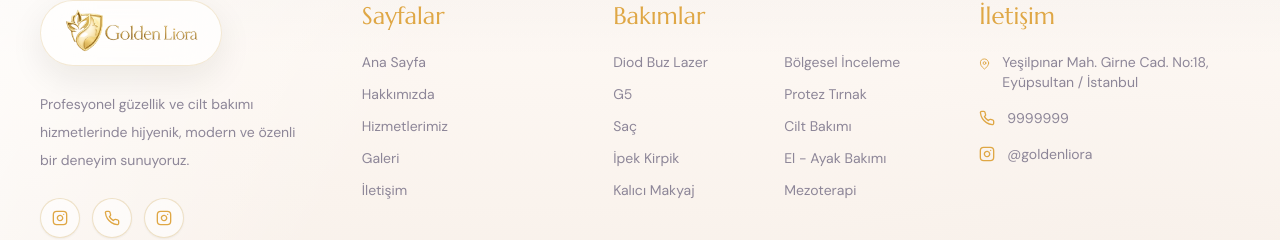
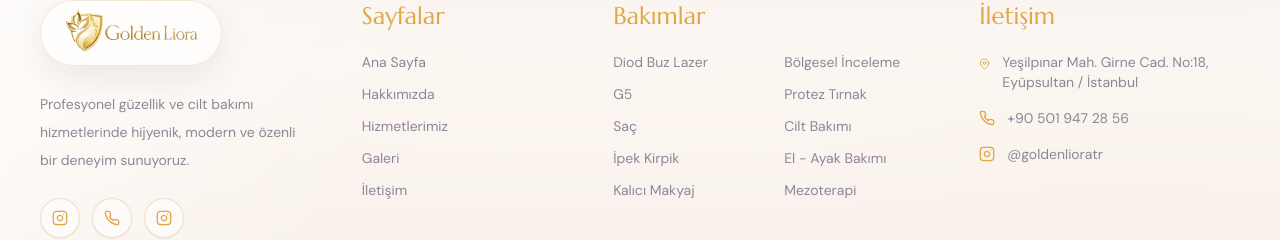
Before and after one commit to alceixcompany/goldenliora, a Next.js app: page /iletisim in a window 1280 px wide. Shown: the part 2151-2391 px from the top of the page. Built offline with nearby package versions, Linux system fonts and the light colour scheme; no server answers; the database is empty.

Commit message:
Update contact details and homepage media

```diff
--- a/src/app/haberler/[slug]/page.tsx
+++ b/src/app/haberler/[slug]/page.tsx
@@ -103,7 +103,7 @@ const HaberDetay = () => {
 
   const shareOnWhatsApp = () => {
     const text = `${haber?.title || ''} ${window.location.href}`;
-    const url = `https://wa.me/9999999/?text=${encodeURIComponent(text)}`;
+    const url = `https://wa.me/905019472856?text=${encodeURIComponent(text)}`;
     window.open(url, '_blank');
   };
 
--- a/src/app/hakkimizda/page.tsx
+++ b/src/app/hakkimizda/page.tsx
@@ -64,8 +64,8 @@ const AboutPage = () => {
             >
               <div className="relative aspect-[4/5] rounded-[48px] overflow-hidden border border-[rgba(212,175,55,0.22)] shadow-2xl">
                 <Image
-                  src="/content/gallery/reception-lounge.png"
-                  alt="Golden Liora Felsefesi"
+                  src="/dukkan_giris.webp"
+                  alt="Golden Liora dükkan girişi"
                   fill
                   className="object-cover"
                 />
@@ -184,7 +184,7 @@ const AboutPage = () => {
                 İLETİŞİME GEÇİN
               </Link>
               <a
-                href="tel:9999999"
+                href="tel:+905019472856"
                 className="lale-outline-button"
               >
                 HEMEN ARA
--- a/src/app/hizmet-bolgelerimiz/[slug]/page.tsx
+++ b/src/app/hizmet-bolgelerimiz/[slug]/page.tsx
@@ -218,13 +218,13 @@ const ServiceAreaDetailPage = () => {
           </p>
           <div className="flex flex-col sm:flex-row gap-4 justify-center">
             <a
-              href="tel:9999999"
+              href="tel:+905019472856"
               className="lale-gold-button gap-2"
             >
               📞 Hemen Ara
             </a>
             <a
-              href="https://wa.me/9999999/"
+              href="https://wa.me/905019472856"
               target="_blank"
               rel="noopener noreferrer"
               className="lale-outline-button gap-2"
--- a/src/app/hizmet-bolgelerimiz/page.tsx
+++ b/src/app/hizmet-bolgelerimiz/page.tsx
@@ -274,13 +274,13 @@ const ServiceAreasPage = () => {
           </p>
           <div className="flex flex-col sm:flex-row gap-4 justify-center">
             <a
-              href="tel:9999999"
+              href="tel:+905019472856"
               className="lale-gold-button gap-2"
             >
               📞 Hemen Ara
             </a>
             <a
-              href="https://wa.me/9999999/"
+              href="https://wa.me/905019472856"
               target="_blank"
               rel="noopener noreferrer"
               className="lale-outline-button gap-2"
--- a/src/app/iletisim/page.tsx
+++ b/src/app/iletisim/page.tsx
@@ -256,7 +256,7 @@ const ContactPage = () => {
 
                 <div className="space-y-8">
                   {[
-                    { icon: FiPhone, title: "Telefon", value: "9999999", sub: "Randevu & Bilgi Hattı" },
+                    { icon: FiPhone, title: "Telefon", value: "+90 501 947 28 56", sub: "Randevu & Bilgi Hattı" },
                     { icon: FiMail, title: "E-posta", value: "info@goldenliora.com", sub: "7/24 Destek" },
                     { icon: FiMapPin, title: "Adres", value: "Yeşilpınar Mah. Girne Cad. No:18", sub: "Eyüpsultan / İstanbul, Türkiye" },
                     { icon: FiClock, title: "Çalışma Saatleri", value: "09:00 - 20:00", sub: "Pazartesi - Cumartesi (Randevu İle)" }
@@ -306,7 +306,7 @@ const ContactPage = () => {
           <p className="text-[rgba(251,250,246,0.68)] text-lg mb-12 max-w-xl mx-auto">Güzellik ipuçları, yeni uygulamalar ve kampanyalarımızdan ilk siz haberdar olun.</p>
 
           <a
-            href="https://www.instagram.com/goldenliora/"
+            href="https://www.instagram.com/goldenlioratr/"
             target="_blank"
             rel="noopener noreferrer"
             className="inline-flex items-center justify-center rounded-full bg-[var(--lale-gold)] hover:bg-[var(--lale-gold-soft)] px-8 py-4 text-sm font-bold tracking-[0.15em] text-[#2c2738] shadow-[0_16px_34px_rgba(212,175,55,0.2)] transition-all duration-300 hover:scale-[1.02] active:scale-[0.98]"
--- a/src/components/Contact.tsx
+++ b/src/components/Contact.tsx
@@ -5,14 +5,14 @@ import { FiArrowUpRight, FiInstagram, FiMapPin, FiPhone } from 'react-icons/fi';
 const contacts = [
   {
     label: 'Telefon',
-    value: '9999999',
-    href: 'tel:9999999',
+    value: '+90 501 947 28 56',
+    href: 'tel:+905019472856',
     icon: FiPhone,
   },
   {
     label: 'Instagram',
-    value: '@goldenliora',
-    href: 'https://www.instagram.com/goldenliora/',
+    value: '@goldenlioratr',
+    href: 'https://www.instagram.com/goldenlioratr/',
     icon: FiInstagram,
   },
   {
@@ -42,7 +42,7 @@ const Contact = () => {
                 Instagram üzerinden yazabilir ya da iletişim formunu doldurabilirsiniz.
               </p>
               <div className="mt-8 flex flex-col gap-3 sm:flex-row">
-                <a href="tel:9999999" className="lale-gold-button gap-3">
+                <a href="tel:+905019472856" className="lale-gold-button gap-3">
                   Hemen Ara
                   <FiPhone className="h-4 w-4" />
                 </a>
--- a/src/components/FloatingContact.tsx
+++ b/src/components/FloatingContact.tsx
@@ -24,7 +24,7 @@ const FloatingContact = () => {
           <path d="M17.472 14.382c-.297-.149-1.758-.867-2.03-.967-.273-.099-.471-.148-.67.15-.197.297-.767.966-.94 1.164-.173.199-.347.223-.644.075-.297-.15-1.255-.463-2.39-1.475-.883-.788-1.48-1.761-1.653-2.059-.173-.297-.018-.458.13-.606.134-.133.298-.347.446-.52.149-.174.198-.298.298-.497.099-.198.05-.371-.025-.52-.075-.149-.669-1.612-.916-2.207-.242-.579-.487-.5-.669-.51-.173-.008-.371-.01-.57-.01-.198 0-.52.074-.792.372-.272.297-1.04 1.016-1.04 2.479 0 1.462 1.065 2.875 1.213 3.074.149.198 2.096 3.2 5.077 4.487.709.306 1.262.489 1.694.625.712.227 1.36.195 1.871.118.571-.085 1.758-.719 2.006-1.413.248-.694.248-1.289.173-1.413-.074-.124-.272-.198-.57-.347m-5.421 7.403h-.004a9.87 9.87 0 01-5.031-1.378l-.361-.214-3.741.982.998-3.648-.235-.374a9.86 9.86 0 01-1.51-5.26c.001-5.45 4.436-9.884 9.888-9.884 2.64 0 5.122 1.03 6.988 2.898a9.825 9.825 0 012.893 6.994c-.003 5.45-4.437 9.884-9.885 9.884m8.413-18.297A11.815 11.815 0 0012.05 0C5.495 0 .16 5.335.157 11.892c0 2.096.547 4.142 1.588 5.945L.057 24l6.305-1.654a11.882 11.882 0 005.683 1.448h.005c6.554 0 11.890-5.335 11.893-11.893A11.821 11.821 0 0020.465 3.488"/>
         </svg>
       ),
-      href: 'https://wa.me/9999999',
+      href: 'https://wa.me/905019472856',
       color: 'bg-[#15110d]/92 border border-[rgba(199,155,67,0.48)] backdrop-blur-xl',
       angle: 220 // Sol üst (çeyrek daire)
     },
@@ -35,7 +35,7 @@ const FloatingContact = () => {
           <path d="M6.62 10.79c1.44 2.83 3.76 5.14 6.59 6.59l2.2-2.2c.27-.27.67-.36 1.02-.24 1.12.37 2.33.57 3.57.57.55 0 1 .45 1 1V20c0 .55-.45 1-1 1-9.39 0-17-7.61-17-17 0-.55.45-1 1-1h3.5c.55 0 1 .45 1 1 0 1.25.2 2.45.57 3.57.11.35.03.74-.25 1.02l-2.2 2.2z"/>
         </svg>
       ),
-      href: 'tel:9999999',
+      href: 'tel:+905019472856',
       color: 'bg-[#15110d]/92 border border-[rgba(199,155,67,0.48)] backdrop-blur-xl',
       angle: 260 // Sol üst (çeyrek daire)
     },
@@ -46,7 +46,7 @@ const FloatingContact = () => {
           <path d="M12 2.163c3.204 0 3.584.012 4.85.07 3.252.148 4.771 1.691 4.919 4.919.058 1.265.069 1.645.069 4.849 0 3.205-.012 3.584-.069 4.849-.149 3.225-1.664 4.771-4.919 4.919-1.266.058-1.644.07-4.85.07-3.204 0-3.584-.012-4.849-.07-3.26-.149-4.771-1.699-4.919-4.92-.058-1.265-.07-1.644-.07-4.849 0-3.204.013-3.583.07-4.849.149-3.227 1.664-4.771 4.919-4.919 1.266-.057 1.645-.069 4.849-.069zm0-2.163c-3.259 0-3.667.014-4.947.072-4.358.2-6.78 2.618-6.98 6.98-.059 1.281-.073 1.689-.073 4.948 0 3.259.014 3.668.072 4.948.2 4.358 2.618 6.78 6.98 6.98 1.281.058 1.689.072 4.948.072 3.259 0 3.668-.014 4.948-.072 4.354-.2 6.782-2.618 6.979-6.98.059-1.28.073-1.689.073-4.948 0-3.259-.014-3.667-.072-4.947-.196-4.354-2.617-6.78-6.979-6.98-1.281-.059-1.69-.073-4.949-.073zm0 5.838c-3.403 0-6.162 2.759-6.162 6.162s2.759 6.163 6.162 6.163 6.162-2.759 6.162-6.163c0-3.403-2.759-6.162-6.162-6.162zm0 10.162c-2.209 0-4-1.79-4-4 0-2.209 1.791-4 4-4s4 1.791 4 4c0 2.21-1.791 4-4 4zm6.406-11.845c-.796 0-1.441.645-1.441 1.44s.645 1.44 1.441 1.44c.795 0 1.439-.645 1.439-1.44s-.644-1.44-1.439-1.44z"/>
         </svg>
       ),
-      href: 'https://www.instagram.com/goldenliora/',
+      href: 'https://www.instagram.com/goldenlioratr/',
       color: 'bg-[#15110d]/92 border border-[rgba(199,155,67,0.48)] backdrop-blur-xl',
       angle: 180 // Sol (çeyrek daire)
     }
--- a/src/components/Footer.tsx
+++ b/src/components/Footer.tsx
@@ -35,7 +35,7 @@ const Footer = () => {
 
               <div className="mt-6 flex items-center gap-3">
                 <a
-                  href="https://www.instagram.com/goldenliora/"
+                  href="https://www.instagram.com/goldenlioratr/"
                   target="_blank"
                   rel="noopener noreferrer"
                   className="flex h-10 w-10 items-center justify-center rounded-full border border-[rgba(199,155,67,0.28)] bg-white/[0.54] text-[var(--lale-gold)] shadow-sm backdrop-blur-xl transition-colors hover:bg-white/80"
@@ -44,14 +44,14 @@ const Footer = () => {
                   <FiInstagram className="h-4 w-4" />
                 </a>
                 <a
-                  href="tel:9999999"
+                  href="tel:+905019472856"
                   className="flex h-10 w-10 items-center justify-center rounded-full border border-[rgba(199,155,67,0.28)] bg-white/[0.54] text-[var(--lale-gold)] shadow-sm backdrop-blur-xl transition-colors hover:bg-white/80"
                   title="Telefon"
                 >
                   <FiPhone className="h-4 w-4" />
                 </a>
                 <a
-                  href="https://www.instagram.com/goldenliora/"
+                  href="https://www.instagram.com/goldenlioratr/"
                   className="flex h-10 w-10 items-center justify-center rounded-full border border-[rgba(199,155,67,0.28)] bg-white/[0.54] text-[var(--lale-gold)] shadow-sm backdrop-blur-xl transition-colors hover:bg-white/80"
                   title="Instagram"
                 >
@@ -96,19 +96,19 @@ const Footer = () => {
                 </li>
                 <li className="flex items-center gap-3">
                   <FiPhone className="h-4 w-4 text-[var(--lale-gold)]" />
-                  <a href="tel:9999999" className="transition-colors hover:text-[var(--lale-gold)]">
-                    9999999
+                  <a href="tel:+905019472856" className="transition-colors hover:text-[var(--lale-gold)]">
+                    +90 501 947 28 56
                   </a>
                 </li>
                 <li className="flex items-center gap-3">
                   <FiInstagram className="h-4 w-4 text-[var(--lale-gold)]" />
                   <a
-                    href="https://www.instagram.com/goldenliora/"
+                    href="https://www.instagram.com/goldenlioratr/"
                     target="_blank"
                     rel="noopener noreferrer"
                     className="transition-colors hover:text-[var(--lale-gold)]"
                   >
-                    @goldenliora
+                    @goldenlioratr
                   </a>
                 </li>
               </ul>
--- a/src/components/Hero.tsx
+++ b/src/components/Hero.tsx
@@ -43,7 +43,7 @@ const Hero = () => {
       <div className="sticky top-0 h-screen overflow-hidden bg-black">
         <video
           ref={videoRef}
-          src="/Hero_scrool1-smooth.mp4"
+          src="/hero_scrool_liora.mp4?v=2"
           className="h-full w-full object-cover object-[84%_center] md:object-center"
           muted
           playsInline
--- a/src/components/WhyChooseUs.tsx
+++ b/src/components/WhyChooseUs.tsx
@@ -75,8 +75,8 @@ const WhyChooseUs = () => {
           <div className="relative">
             <div className="relative min-h-[430px] overflow-hidden rounded-lg border border-white/55 bg-white/35 shadow-[0_28px_80px_rgba(31,24,18,0.14)] sm:min-h-[560px]">
               <Image
-                src="/content/news/skincare-routine.png"
-                alt="Golden Liora profesyonel cilt bakımı"
+                src="/dukkan_giris.webp"
+                alt="Golden Liora mağaza girişi"
                 fill
                 className="object-cover object-center"
                 sizes="(max-width: 1024px) 100vw, 52vw"
```
Also changed, not shown: public/dukkan_giris.webp (added), 1 other file (tests, documents, lock files or other folders).
